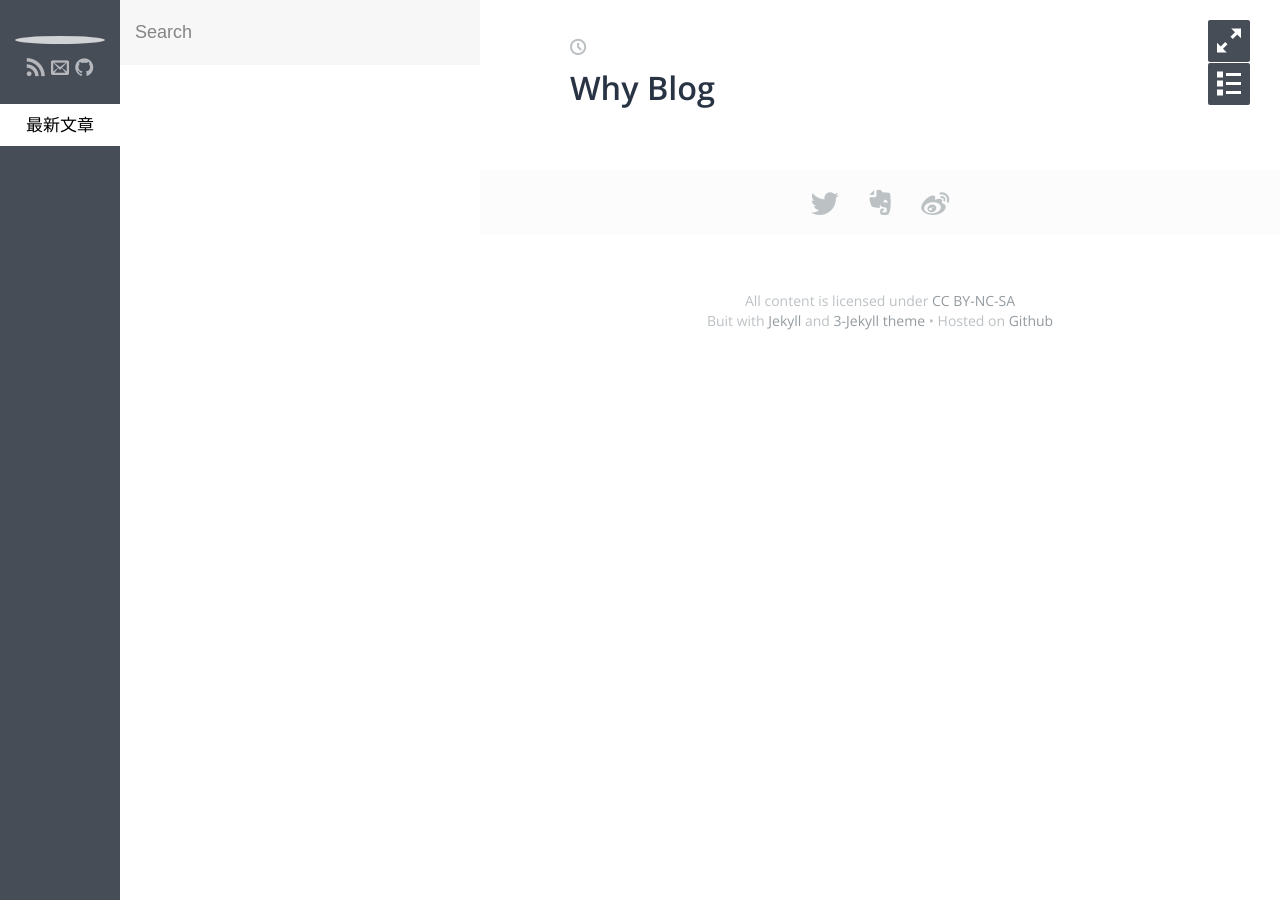
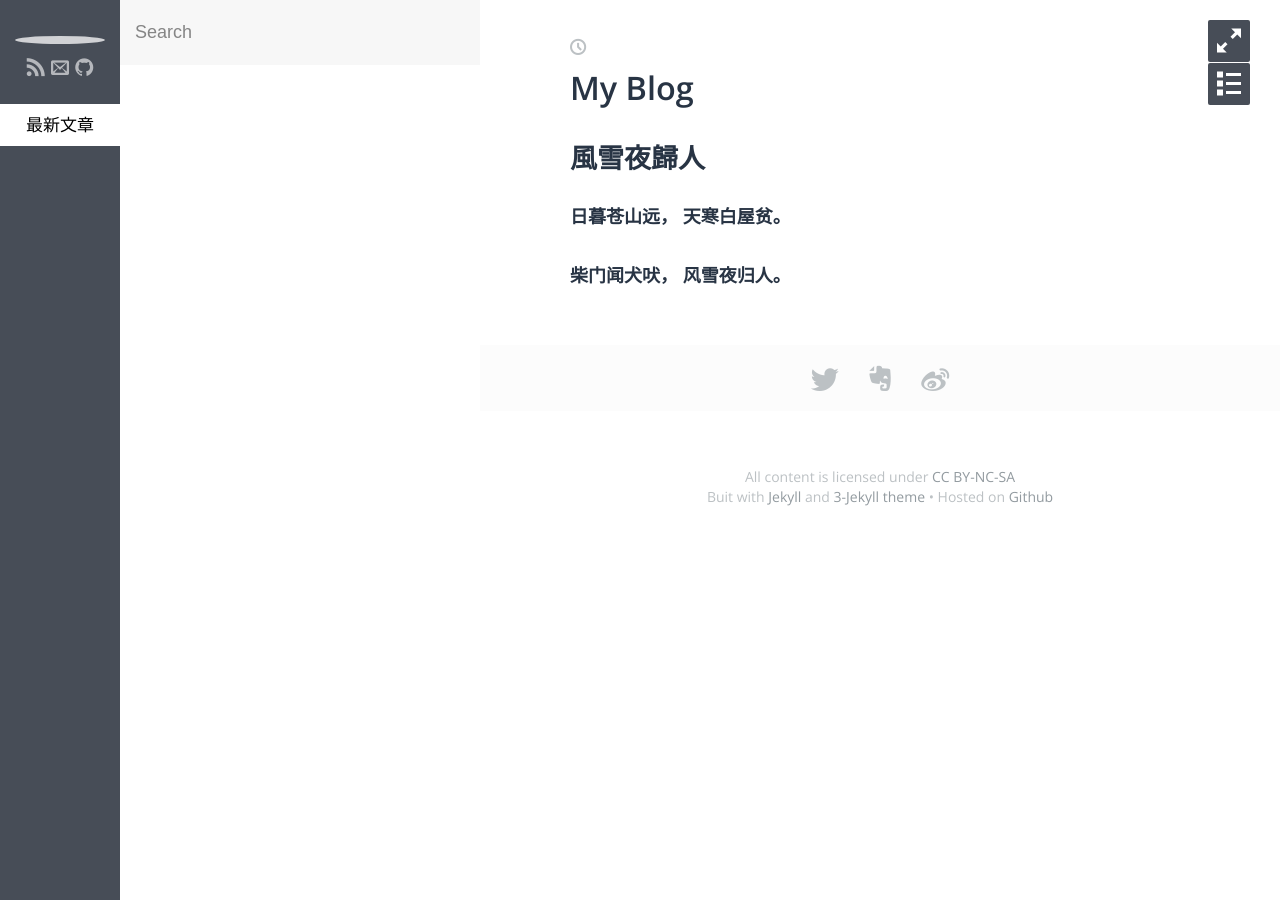
Before and after one commit to TornadoBoy/tornadoboy.github.io, a Jekyll site: the page built from index.md, in a window 1280 px wide. Built offline with Jekyll 4.4.1, drawn with Linux system fonts in a browser that asks for light colours; some web fonts are replaced.

Commit message:
content update

```diff
--- a/index.md
+++ b/index.md
@@ -1,4 +1,11 @@
 ---
-title: Why Blog
+title: My Blog
 layout: post
 ---
+# 風雪夜歸人
+
+**日暮苍山远，**
+**天寒白屋贫。**
+
+**柴门闻犬吠，**
+**风雪夜归人。**
```
